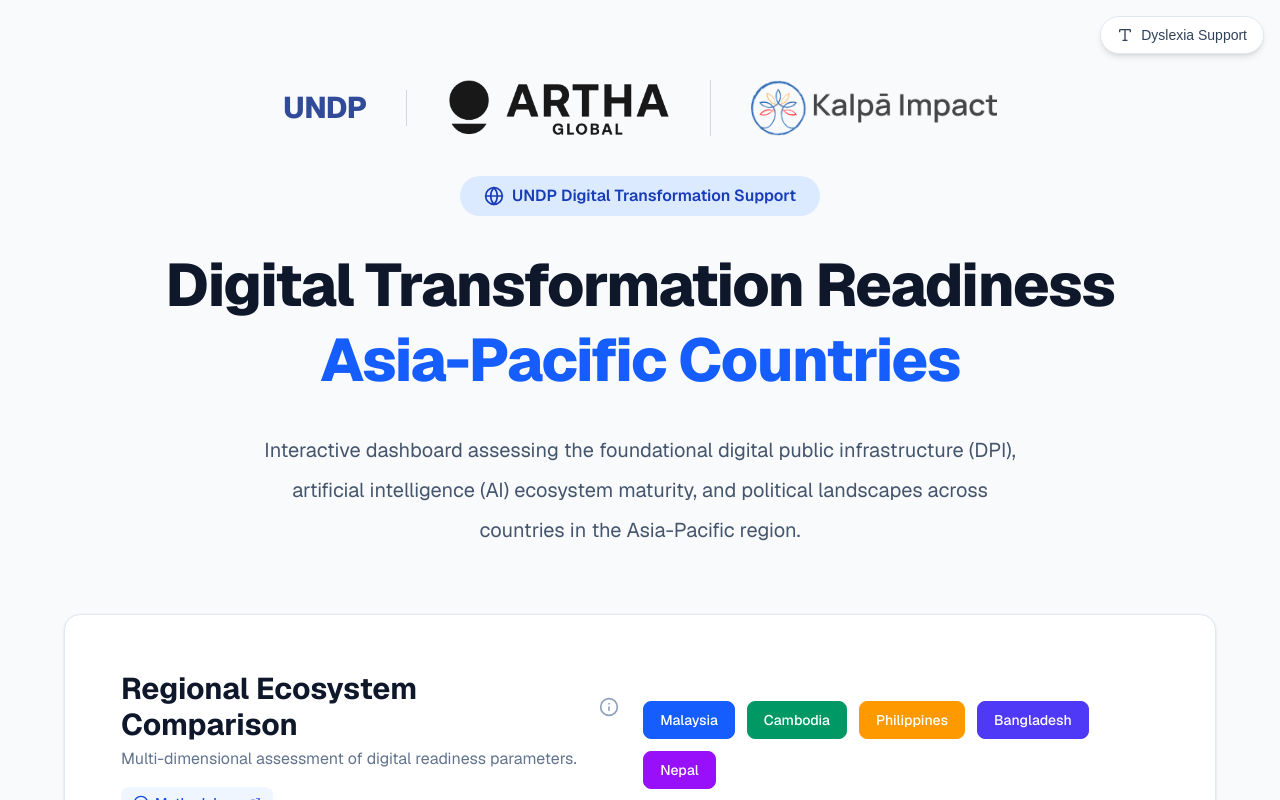
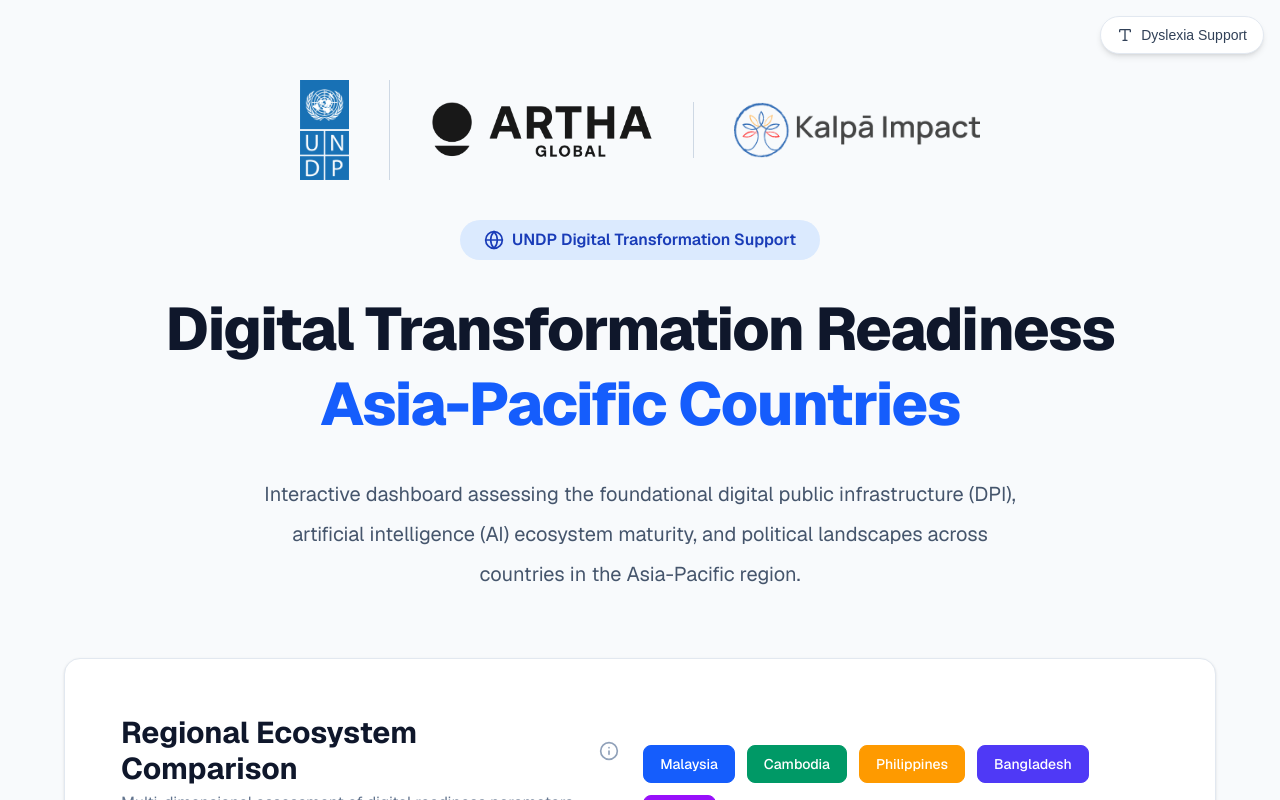
Before and after one commit to aakash2410/UNDP_Viz, a Next.js app: page / in a window 1280 px wide. Shown: the top 800 px of the page. Built offline with nearby package versions, Linux system fonts and the light colour scheme; a web font is replaced by a local one.

Commit message:
UNDP logo added

```diff
--- a/src/components/dashboard/MacroOverview.tsx
+++ b/src/components/dashboard/MacroOverview.tsx
@@ -29,8 +29,8 @@
             {/* Hero Section */}
             <header className="mb-16 max-w-5xl mx-auto text-center">
                 <div className="flex flex-wrap items-center justify-center mb-10 pt-4 opacity-90">
-                    <div className="flex items-center justify-center border-r border-slate-300 pr-6 md:pr-10 text-3xl font-extrabold tracking-tight text-blue-900">
-                        UNDP
+                    <div className="flex items-center justify-center border-r border-slate-300 pr-6 md:pr-10">
+                        <img src="/undp-logo.png" alt="UNDP Logo" className="h-20 md:h-25 w-auto object-contain" />
                     </div>
                     <div className="border-r border-slate-300 px-6 md:px-10 flex items-center justify-center">
                         <img src="/artha-logo.png" alt="Artha Global Logo" className="h-10 md:h-14 w-auto object-contain" />
```
Also changed, not shown: public/undp-logo.png (added).
